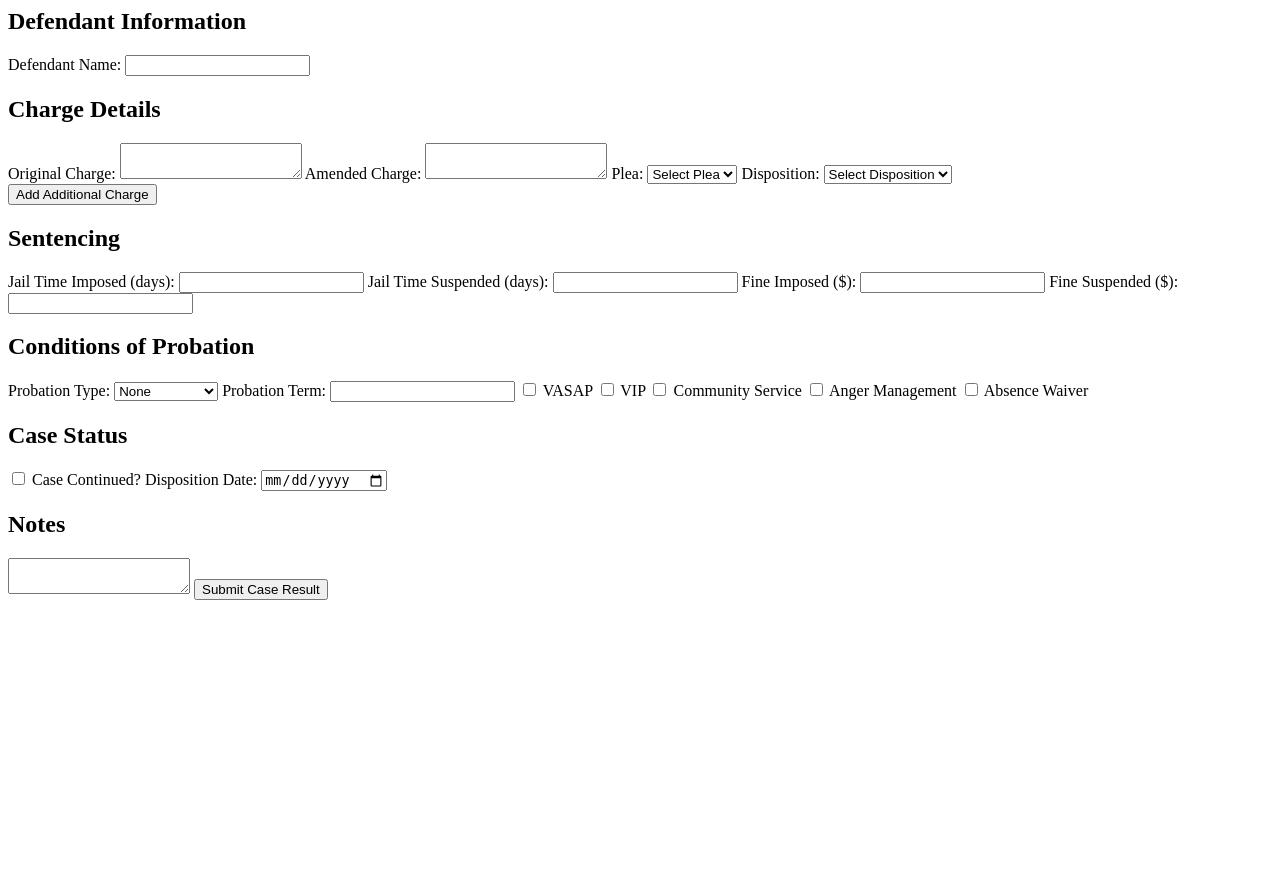
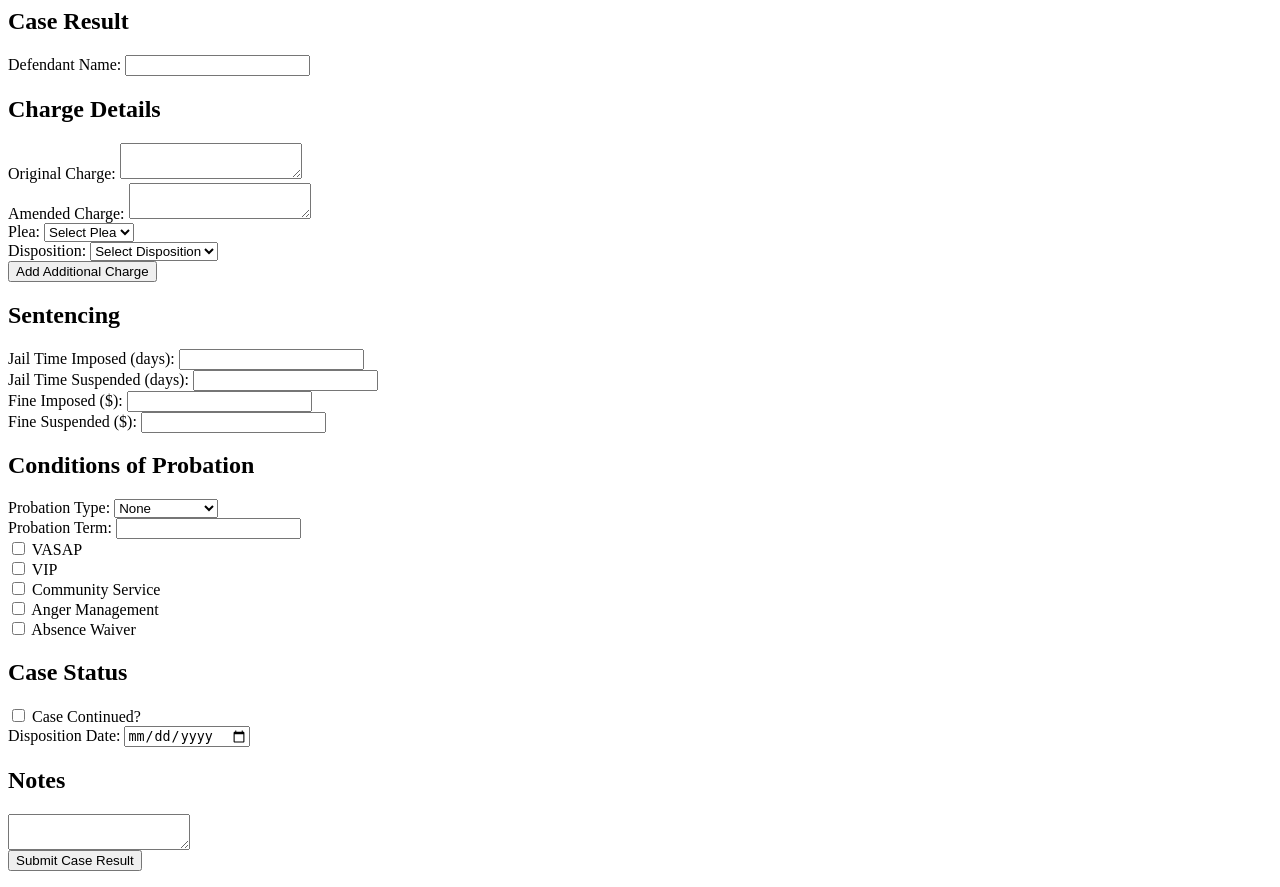
Before and after one commit to DischleyLaw/dischley-tools, a Flask app: page /case_result in a window 1280 px wide. Before the commit the page ends 600 px from the top, so only its background shows below. Run offline with Flask 3, Linux system fonts and the light colour scheme; the visitor is signed in with stand-in values (Sample User, id 1).

Commit message:
Updated case_result.html to match intake form layout and styling

```diff
--- a/templates/case_result.html
+++ b/templates/case_result.html
@@ -1,27 +1,38 @@
+<h2 class="mb-4">Case Result</h2>
+{% if submitted %}
+<div class="alert alert-success" role="alert">Form submitted successfully!</div>
+{% endif %}
+<div class="card mb-4">
+  <div class="card-body">
     <form method="POST">
-  <h2>Defendant Information</h2>
-  <label>Defendant Name:</label>
-  <input type="text" name="defendant_name" required>
+      <div class="form-group mb-3">
+        <label for="defendant_name">Defendant Name:</label>
+        <input type="text" class="form-control" id="defendant_name" name="defendant_name" required>
+      </div>
 
       <div id="charges-section">
-      <h2>Charge Details</h2>
-      <div class="charge-block">
-          <label>Original Charge:</label>
-          <textarea name="original_charge"></textarea>
-
-          <label>Amended Charge:</label>
-          <textarea name="amended_charge"></textarea>
-
-          <label>Plea:</label>
-          <select name="plea">
+        <h2 class="h5 mt-4 mb-3">Charge Details</h2>
+        <div class="charge-block border rounded p-3 mb-3">
+          <div class="form-group mb-2">
+            <label for="original_charge">Original Charge:</label>
+            <textarea class="form-control" name="original_charge"></textarea>
+          </div>
+          <div class="form-group mb-2">
+            <label for="amended_charge">Amended Charge:</label>
+            <textarea class="form-control" name="amended_charge"></textarea>
+          </div>
+          <div class="form-group mb-2">
+            <label for="plea">Plea:</label>
+            <select class="form-control" name="plea">
               <option value="">Select Plea</option>
               <option value="Guilty">Guilty</option>
               <option value="Not Guilty">Not Guilty</option>
               <option value="No Contest">No Contest</option>
             </select>
-
-          <label>Disposition:</label>
-          <select name="disposition">
+          </div>
+          <div class="form-group mb-2">
+            <label for="disposition">Disposition:</label>
+            <select class="form-control" name="disposition">
               <option value="">Select Disposition</option>
               <option value="Guilty">Guilty</option>
               <option value="Not Guilty">Not Guilty</option>
@@ -31,57 +42,97 @@
             </select>
           </div>
         </div>
+      </div>
 
-  <button type="button" onclick="addCharge()">Add Additional Charge</button>
+      <button type="button" class="btn btn-secondary mb-3" onclick="addCharge()">Add Additional Charge</button>
 
-  <h2>Sentencing</h2>
-  <label>Jail Time Imposed (days):</label>
-  <input type="number" name="jail_time_imposed">
-  <label>Jail Time Suspended (days):</label>
-  <input type="number" name="jail_time_suspended">
+      <h2 class="h5 mt-4 mb-3">Sentencing</h2>
+      <div class="form-group mb-2">
+        <label for="jail_time_imposed">Jail Time Imposed (days):</label>
+        <input type="number" class="form-control" id="jail_time_imposed" name="jail_time_imposed">
+      </div>
+      <div class="form-group mb-2">
+        <label for="jail_time_suspended">Jail Time Suspended (days):</label>
+        <input type="number" class="form-control" id="jail_time_suspended" name="jail_time_suspended">
+      </div>
+      <div class="form-group mb-2">
+        <label for="fine_imposed">Fine Imposed ($):</label>
+        <input type="number" class="form-control" id="fine_imposed" name="fine_imposed">
+      </div>
+      <div class="form-group mb-2">
+        <label for="fine_suspended">Fine Suspended ($):</label>
+        <input type="number" class="form-control" id="fine_suspended" name="fine_suspended">
+      </div>
 
-  <label>Fine Imposed ($):</label>
-  <input type="number" name="fine_imposed">
-  <label>Fine Suspended ($):</label>
-  <input type="number" name="fine_suspended">
-
-  <h2>Conditions of Probation</h2>
-  <label>Probation Type:</label>
-  <select name="probation_type">
+      <h2 class="h5 mt-4 mb-3">Conditions of Probation</h2>
+      <div class="form-group mb-2">
+        <label for="probation_type">Probation Type:</label>
+        <select class="form-control" name="probation_type" id="probation_type">
           <option value="">None</option>
           <option value="Supervised">Supervised</option>
           <option value="Unsupervised">Unsupervised</option>
         </select>
-
-  <label>Probation Term:</label>
-  <input type="text" name="probation_term">
-
-  <label><input type="checkbox" name="vasap"> VASAP</label>
-  <label><input type="checkbox" name="vip"> VIP</label>
-  <label><input type="checkbox" name="community_service"> Community Service</label>
-  <label><input type="checkbox" name="anger_management"> Anger Management</label>
-  <label><input type="checkbox" name="absence_waiver"> Absence Waiver</label>
-
-  <h2>Case Status</h2>
-  <label><input type="checkbox" name="was_continued" id="was_continued"> Case Continued?</label>
-  <div id="continuation_fields" style="display:none;">
-      <label>Continuation Date & Time:</label>
-      <input type="datetime-local" name="continuation_date">
+      </div>
+      <div class="form-group mb-2">
+        <label for="probation_term">Probation Term:</label>
+        <input type="text" class="form-control" id="probation_term" name="probation_term">
+      </div>
+      <div class="form-group mb-2">
+        <div class="form-check form-check-inline">
+          <input class="form-check-input" type="checkbox" name="vasap" id="vasap">
+          <label class="form-check-label" for="vasap">VASAP</label>
+        </div>
+        <div class="form-check form-check-inline">
+          <input class="form-check-input" type="checkbox" name="vip" id="vip">
+          <label class="form-check-label" for="vip">VIP</label>
+        </div>
+        <div class="form-check form-check-inline">
+          <input class="form-check-input" type="checkbox" name="community_service" id="community_service">
+          <label class="form-check-label" for="community_service">Community Service</label>
+        </div>
+        <div class="form-check form-check-inline">
+          <input class="form-check-input" type="checkbox" name="anger_management" id="anger_management">
+          <label class="form-check-label" for="anger_management">Anger Management</label>
+        </div>
+        <div class="form-check form-check-inline">
+          <input class="form-check-input" type="checkbox" name="absence_waiver" id="absence_waiver">
+          <label class="form-check-label" for="absence_waiver">Absence Waiver</label>
+        </div>
       </div>
 
-  <label>Disposition Date:</label>
-  <input type="date" name="date_disposition">
+      <h2 class="h5 mt-4 mb-3">Case Status</h2>
+      <div class="form-group mb-2">
+        <div class="form-check">
+          <input class="form-check-input" type="checkbox" name="was_continued" id="was_continued">
+          <label class="form-check-label" for="was_continued">Case Continued?</label>
+        </div>
+      </div>
+      <div id="continuation_fields" class="mb-2" style="display:none;">
+        <label for="continuation_date">Continuation Date & Time:</label>
+        <input type="datetime-local" class="form-control" id="continuation_date" name="continuation_date">
+      </div>
 
-  <h2>Notes</h2>
-  <textarea name="notes"></textarea>
+      <div class="form-group mb-2">
+        <label for="date_disposition">Disposition Date:</label>
+        <input type="date" class="form-control" id="date_disposition" name="date_disposition">
+      </div>
 
-  <button type="submit">Submit Case Result</button>
+      <h2 class="h5 mt-4 mb-3">Notes</h2>
+      <div class="form-group mb-3">
+        <textarea class="form-control" name="notes"></textarea>
+      </div>
+
+      <button type="submit" class="btn btn-primary">Submit Case Result</button>
     </form>
+  </div>
+</div>
 
 <script>
 function addCharge() {
   const section = document.getElementById('charges-section');
   const clone = document.querySelector('.charge-block').cloneNode(true);
+  // Clear input fields in the cloned block
+  Array.from(clone.querySelectorAll('textarea, select')).forEach(el => el.value = "");
   section.appendChild(clone);
 }
 
```
Lines whose indentation alone changed are shown as unchanged.
